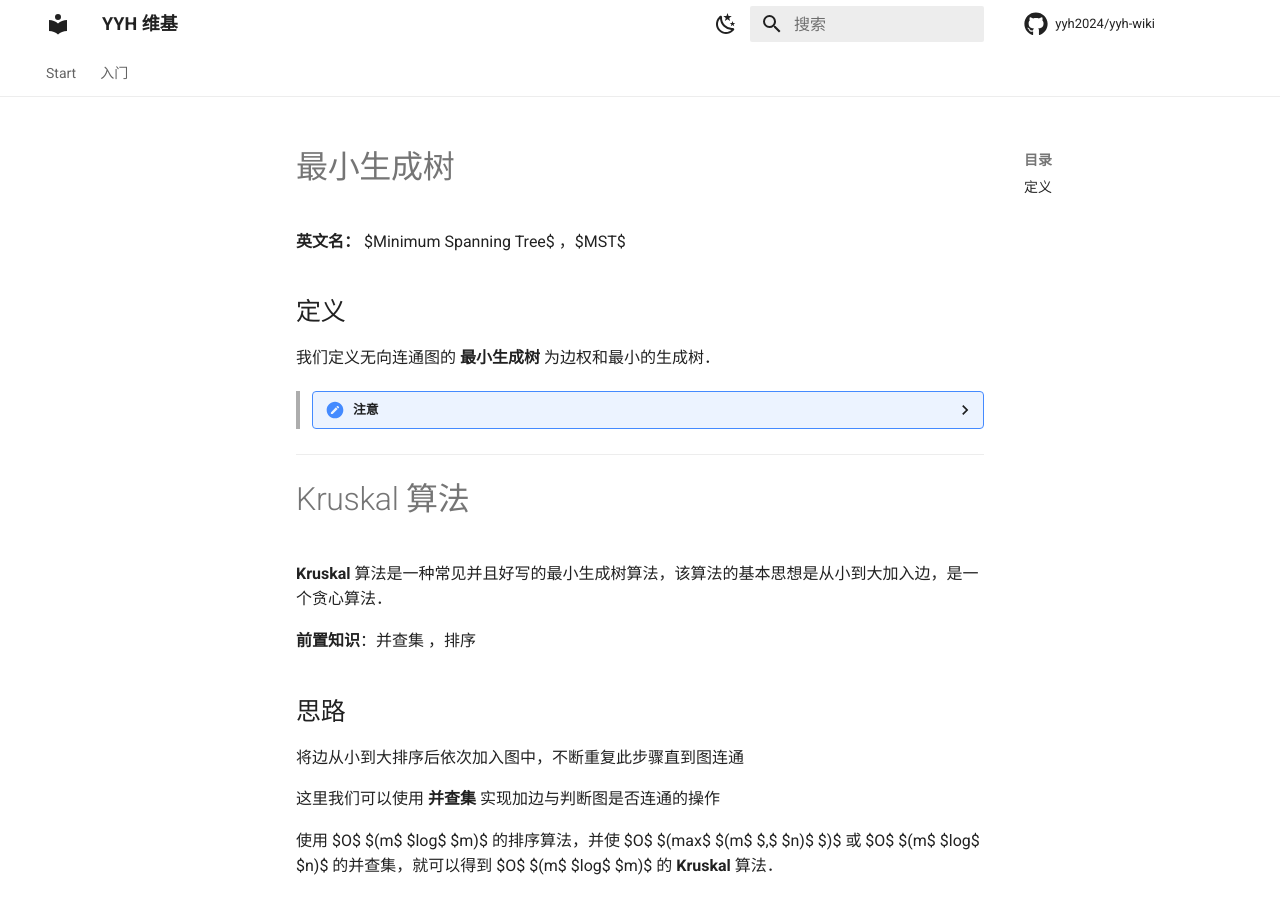
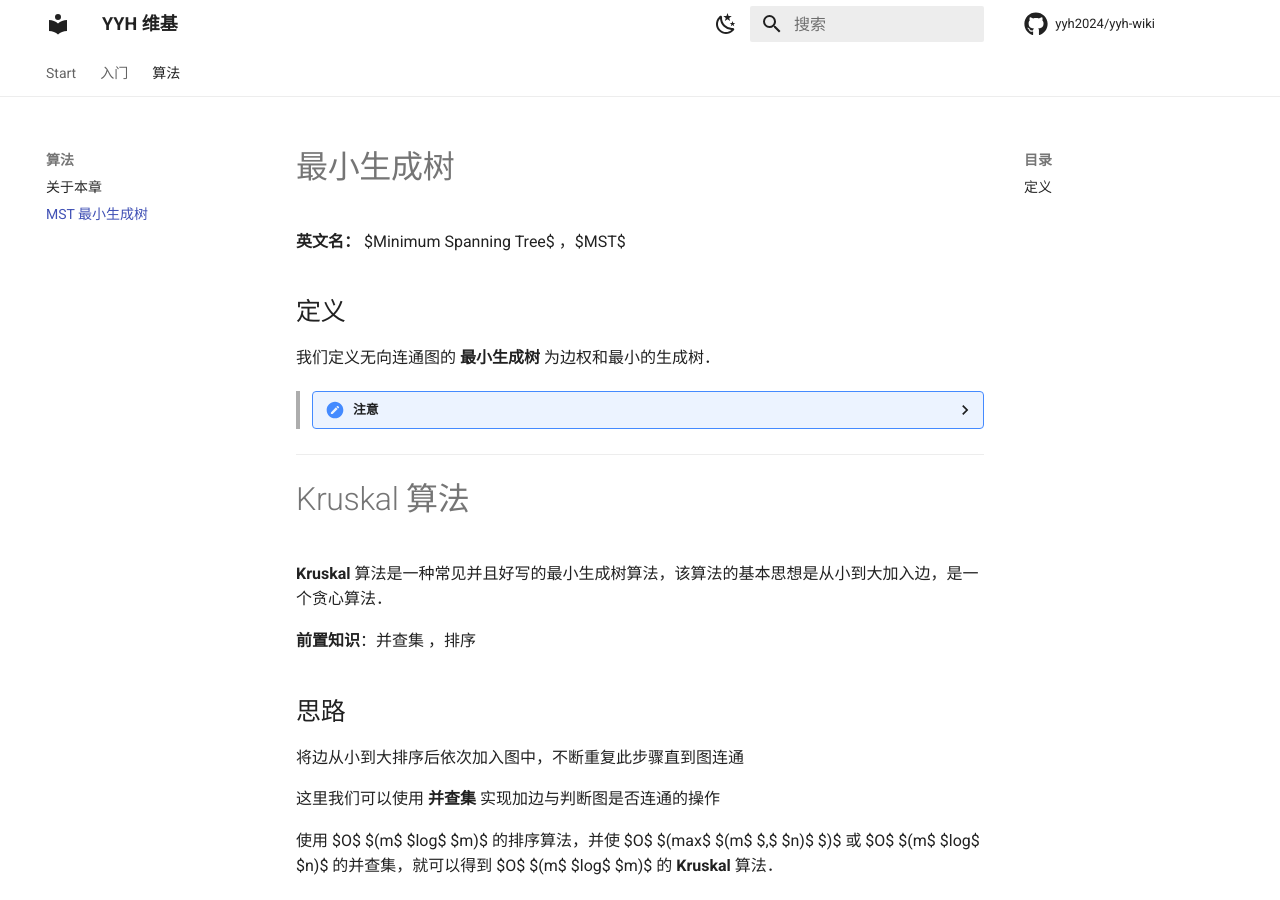
Before and after one commit to yyh2024/yyh-wiki, an MkDocs documentation site: the page built from docs/algorithm/mst.md, in a window 1280 px wide and 900 px high. Built offline with MkDocs 1.6.1 and Material for MkDocs 9.7.7, drawn with Linux system fonts in a browser that asks for light colours; comment, search, counter and statistics services are not loaded.

Commit message:
Add algorithm section to mkdocs.yml

```diff
--- a/mkdocs.yml
+++ b/mkdocs.yml
@@ -71,3 +71,6 @@ nav:
   - 入门:
     - 关于本站: intro/about.md
     - 个人简介: intro/introdection.md
+  - 算法:
+    - 关于本章: algorithm/alg main.md
+    - MST 最小生成树: algorithm/mst.md
```
